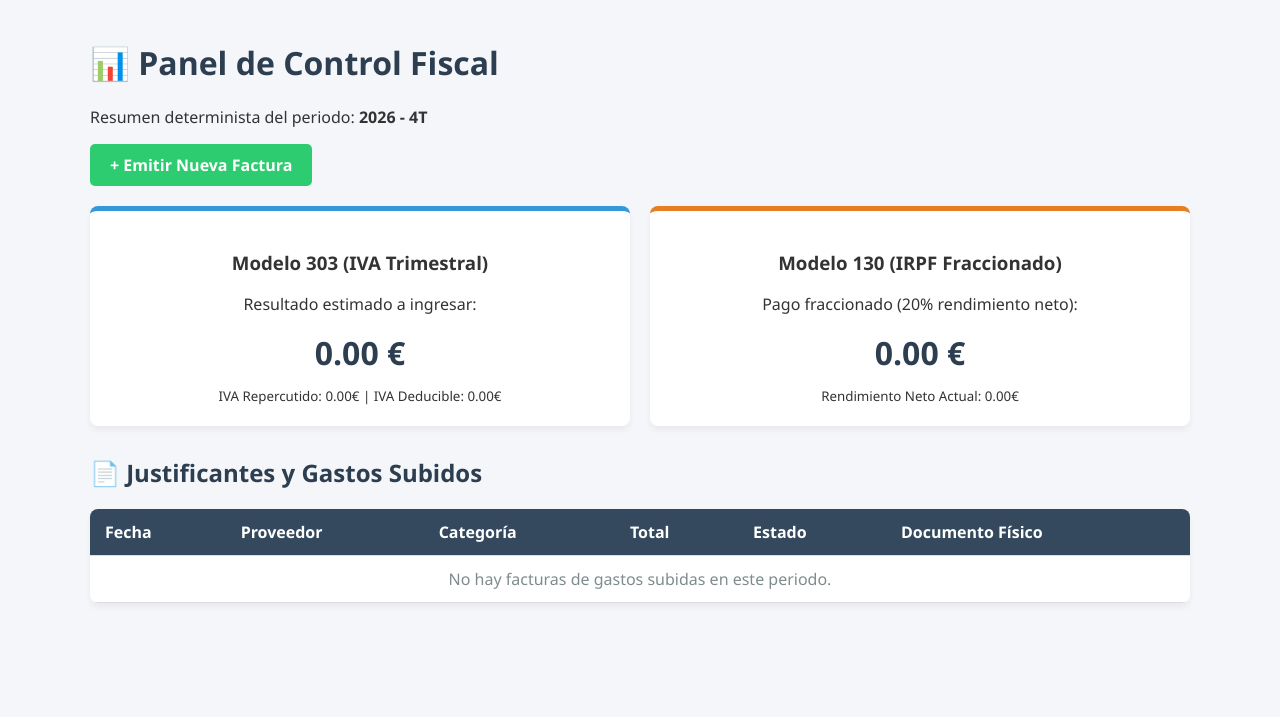
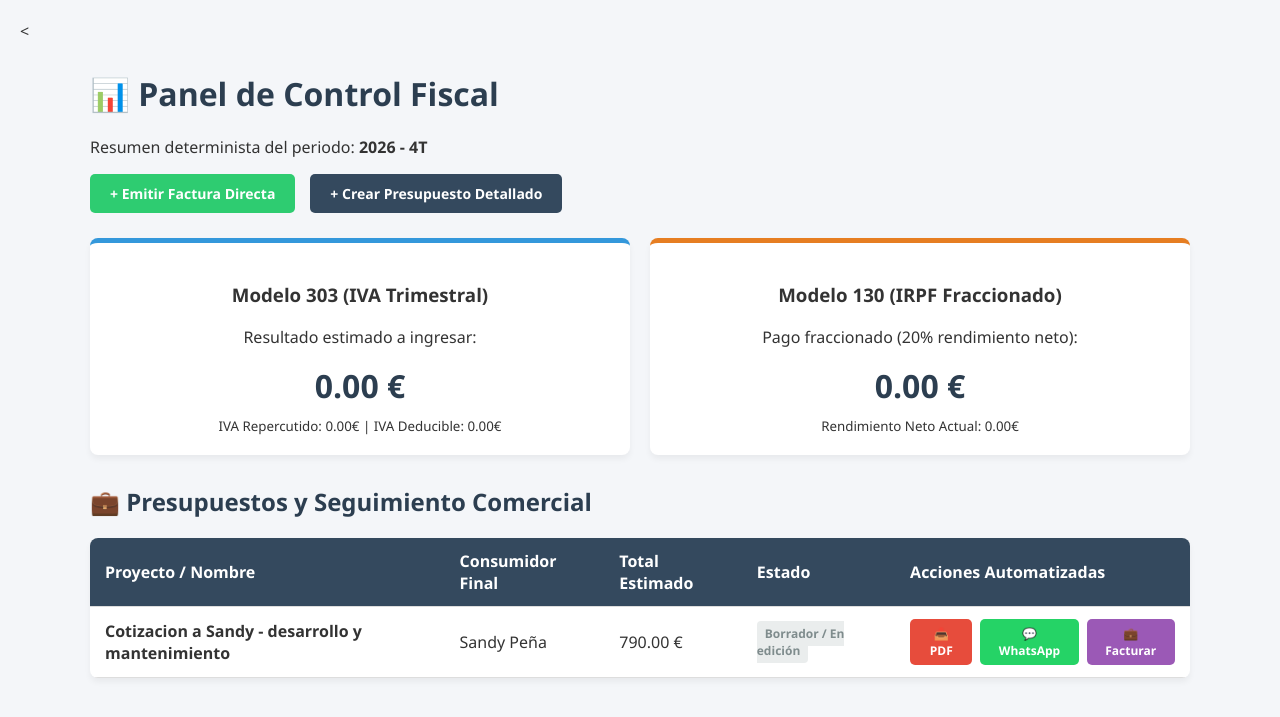
Before and after one commit to Gianurrestta/taxautonomo, a Django app: page / in a window 1280 px wide. Shown: the top 717 px of the page. Run offline with Django 5.2, Linux system fonts and the light colour scheme; a user stored in the database is signed in; data comes from the database, SQL or seed files in the repository; data that the repository does not hold is empty.

Commit message:
html mejorada con los botones hast ahora necesarios

```diff
--- a/fiscalidad/templates/fiscalidad/dashboard.html
+++ b/fiscalidad/templates/fiscalidad/dashboard.html
@@ -1,4 +1,4 @@
-<!DOCTYPE html>
+<<!DOCTYPE html>
 <html lang="es">
 <head>
     <meta charset="UTF-8">
@@ -6,23 +6,32 @@
     <style>
         body { font-family: 'Segoe UI', Tahoma, Geneva, Verdana, sans-serif; background: #f4f6f9; margin: 0; padding: 20px; color: #333; }
         .container { max-width: 1100px; margin: 0 auto; }
-        h1, h2 { color: #2c3e50; }
+        h1, h2 { color: #2c3e50; margin-top: 30px; }
         .grid-impuestos { display: grid; grid-template-columns: 1fr 1fr; gap: 20px; margin-bottom: 30px; }
         .card { background: white; padding: 20px; border-radius: 8px; box-shadow: 0 4px 6px rgba(0,0,0,0.05); }
         .card-impuesto { text-align: center; border-top: 5px solid #3498db; }
         .card-impuesto.irpf { border-top-color: #e67e22; }
         .monto { font-size: 32px; font-weight: bold; margin: 10px 0; color: #2c3e50; }
-        .btn { display: inline-block; background: #2ecc71; color: white; padding: 10px 20px; text-decoration: none; border-radius: 5px; font-weight: bold; margin-bottom: 20px; }
-        .btn:hover { background: #27ae60; }
-        table { width: 100%; border-collapse: collapse; background: white; border-radius: 8px; overflow: hidden; box-shadow: 0 4px 6px rgba(0,0,0,0.05); }
+        .acciones-cabecera { display: flex; gap: 15px; margin-bottom: 25px; }
+        .btn { display: inline-block; color: white; padding: 10px 20px; text-decoration: none; border-radius: 5px; font-weight: bold; font-size: 14px; text-align: center; border: none; cursor: pointer; }
+        .btn-principal { background: #2ecc71; }
+        .btn-principal:hover { background: #27ae60; }
+        .btn-pdf { background: #e74c3c; padding: 6px 12px; font-size: 12px; }
+        .btn-pdf:hover { background: #c0392b; }
+        .btn-ws { background: #25d366; padding: 6px 12px; font-size: 12px; }
+        .btn-ws:hover { background: #128c7e; }
+        .btn-convertir { background: #9b59b6; padding: 6px 12px; font-size: 12px; }
+        .btn-convertir:hover { background: #8e44ad; }
+        table { width: 100%; border-collapse: collapse; background: white; border-radius: 8px; overflow: hidden; box-shadow: 0 4px 6px rgba(0,0,0,0.05); margin-bottom: 30px; }
         th, td { padding: 12px 15px; text-align: left; border-bottom: 1px solid #ddd; }
         th { background: #34495e; color: white; }
         tr:hover { background: #f9f9f9; }
         .badge { padding: 4px 8px; border-radius: 4px; font-size: 12px; font-weight: bold; }
-        .badge-pagado { background: #e8f8f5; color: #2ecc71; }
-        .badge-pendiente { background: #fdf2e9; color: #e67e22; }
-        .link-foto { color: #3498db; text-decoration: none; font-weight: bold; }
-        .link-foto:hover { text-decoration: underline; }
+        .badge-borrador { background: #eaeded; color: #7f8c8d; }
+        .badge-enviado { background: #ebf5fb; color: #2980b9; }
+        .badge-aceptado { background: #e8f8f5; color: #2ecc71; }
+        .badge-facturado { background: #f4ecf7; color: #8e44ad; }
+        .flex-acciones { display: flex; gap: 8px; }
     </style>
 </head>
 <body>
@@ -30,7 +39,10 @@
         <h1>📊 Panel de Control Fiscal</h1>
         <p>Resumen determinista del periodo: <strong>{{ datos_fiscales.ejercicio }} - {{ datos_fiscales.trimestre }}</strong></p>
 
-        <a href="{% url 'emitir_factura' %}" class="btn">+ Emitir Nueva Factura</a>
+        <div class="acciones-cabecera">
+            <a href="{% url 'emitir_factura' %}" class="btn btn-principal">+ Emitir Factura Directa</a>
+            <a href="/admin/fiscalidad/cotizacion/add/" class="btn btn-principal" style="background: #34495e;">+ Crear Presupuesto Detallado</a>
+        </div>
 
         <!-- BLOQUE DETERMINISTA DE IMPUESTOS A PAGAR -->
         <div class="grid-impuestos">
@@ -48,42 +60,45 @@
             </div>
         </div>
 
-        <!-- LISTADO DE DOCUMENTOS Y GASTOS DEL MES -->
-        <h2>📄 Justificantes y Gastos Subidos</h2>
+        <!-- TAREA: NUEVO LISTADO DE COTIZACIONES CON CONTROLES DE AUTOMATIZACIÓN -->
+        <h2>💼 Presupuestos y Seguimiento Comercial</h2>
         <table>
             <thead>
                 <tr>
-                    <th>Fecha</th>
-                    <th>Proveedor</th>
-                    <th>Categoría</th>
-                    <th>Total</th>
+                    <th>Proyecto / Nombre</th>
+                    <th>Consumidor Final</th>
+                    <th>Total Estimado</th>
                     <th>Estado</th>
-                    <th>Documento Físico</th>
+                    <th>Acciones Automatizadas</th>
                 </tr>
             </thead>
             <tbody>
-                {% for gasto in gastos_mes %}
+                {% for cotizacion in cotizaciones_usuario %}
                 <tr>
-                    <td>{{ gasto.fecha_gasto }}</td>
-                    <td>{{ gasto.proveedor_nombre }}</td>
-                    <td>{{ gasto.get_categoria_display }}</td>
-                    <td>{{ gasto.total_gasto }} €</td>
+                    <td><strong>{{ cotizacion.titulo_proyecto }}</strong></td>
+                    <td>{{ cotizacion.cliente_nombre }}</td>
+                    <td>{{ cotizacion.total_base_imponible }} €</td>
                     <td>
-                        <span class="badge {% if gasto.estado_pago == 'PAGADO' %}badge-pagado{% else %}badge-pendiente{% endif %}">
-                            {{ gasto.get_estado_pago_display }}
+                        <span class="badge badge-{{ cotizacion.estado|lower }}">
+                            {{ cotizacion.get_estado_display }}
                         </span>
                     </td>
                     <td>
-                        {% if gasto.factura_digital %}
-                            <a href="{{ gasto.factura_digital.url }}" target="_blank" class="link-foto">👁️ Ver Imagen Factura</a>
-                        {% else %}
-                            <span style="color: #95a5a6;">Sin documento adjunto</span>
-                        {% endif %}
+                        <div class="flex-acciones">
+                            <a href="{% url 'descargar_cotizacion_pdf' cotizacion.id %}" class="btn btn-pdf">📥 PDF</a>
+
+                            {% if cotizacion.estado != 'FACTURADO' %}
+                                <a href="{% url 'enviar_whatsapp_cotizacion' cotizacion.id %}" target="_blank" class="btn btn-ws">💬 WhatsApp</a>
+                                <a href="{% url 'convertir_a_factura' cotizacion.id %}" class="btn btn-convertir">💼 Facturar</a>
+                            {% else %}
+                                <span style="color: #8e44ad; font-size: 12px; font-weight: bold;">✓ Ya Facturado</span>
+                            {% endif %}
+                        </div>
                     </td>
                 </tr>
                 {% empty %}
                 <tr>
-                    <td colspan="6" style="text-align: center; color: #7f8c8d;">No hay facturas de gastos subidas en este periodo.</td>
+                    <td colspan="5" style="text-align: center; color: #7f8c8d;">No tienes presupuestos o cotizaciones registradas.</td>
                 </tr>
                 {% endfor %}
             </tbody>
--- a/fiscalidad/views.py
+++ b/fiscalidad/views.py
@@ -19,7 +19,7 @@ from .models import PerfilAutonomo, FacturaEmitida, GastoRecibido, Cotizacion
 
 @login_required
 def dashboard_fiscal(request):
-    """Pantalla principal donde el cliente ve sus impuestos e imágenes de facturas del mes"""
+    """Pantalla principal donde el cliente ve sus impuestos, gastos y sus presupuestos comerciales"""
     try:
         perfil = request.user.perfil
     except PerfilAutonomo.DoesNotExist:
@@ -34,10 +34,14 @@ def dashboard_fiscal(request):
     gastos_mes = GastoRecibido.objects.filter(autonomo=perfil, fecha_gasto__year=hoy.year, fecha_gasto__month=hoy.month)
     facturas_mes = FacturaEmitida.objects.filter(autonomo=perfil, fecha_emision__year=hoy.year, fecha_emision__month=hoy.month)
 
+    # NUEVA CONSULTA: Extraemos todos los presupuestos de este autónomo para el seguimiento
+    cotizaciones_usuario = Cotizacion.objects.filter(autonomo=perfil).order_by('-fecha_creacion')
+
     context = {
         'datos_fiscales': datos_fiscales,
         'gastos_mes': gastos_mes,
         'facturas_mes': facturas_mes,
+        'cotizaciones_usuario': cotizaciones_usuario, # <--- ENVIADO AL HTML
     }
     return render(request, 'fiscalidad/dashboard.html', context)
 
```
